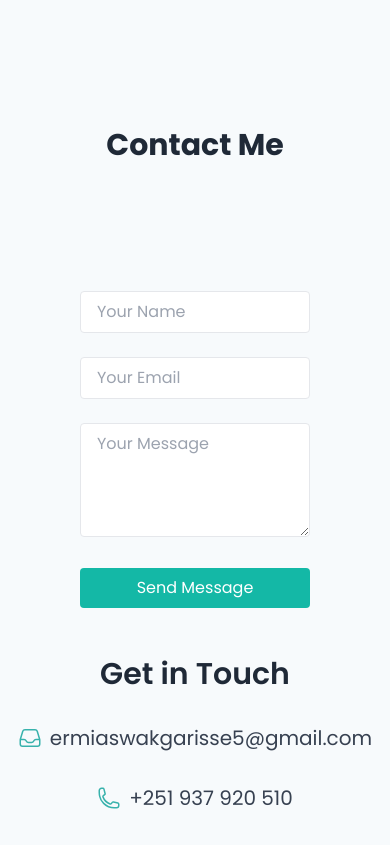
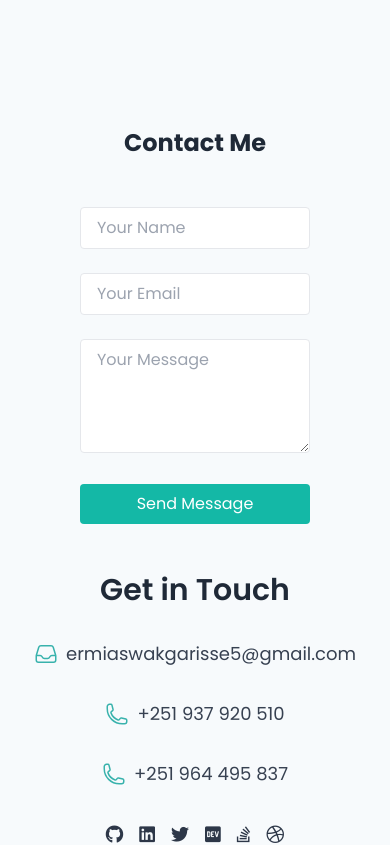
Before and after one commit to ERMIASWAKGARI/portfolio, a React (Vite) app: page / in a window 390 px wide. Shown: the part 7840-8685 px from the top of the page. Built offline with nearby package versions, Linux system fonts and the light colour scheme.

Commit message:
adjusted contact section layout

```diff
--- a/src/sections/Contact.jsx
+++ b/src/sections/Contact.jsx
@@ -55,12 +55,12 @@ export default function Contact() {
       id="contact"
       className="py-20 px-20 bg-tertiary dark:bg-tertiary-dark"
     >
-      <h2 className="text-3xl sm:text-4xl font-bold text-center text-gray-800 dark:text-neutral-white mb-20">
+      <h2 className="text-2xl sm:text-3xl md:text-4xl  font-bold text-center text-gray-800 dark:text-neutral-white mb-8 lg:mb-16">
         Contact Me
       </h2>
       <div className="container mx-auto max-w-6xl flex flex-wrap justify-between items-center">
         {/* Contact Form Section */}
-        <div className="w-full lg:w-1/2 flex items-center justify-center mt-12 lg:mt-0">
+        <div className="w-full lg:w-1/2 flex items-center justify-center mt-4 lg:mt-0">
           {/* <p className="text-xl mb-8 text-gray-700 dark:text-gray-300">
             Have a question or want to collaborate? Feel free to reach out:)
           </p> */}
@@ -120,7 +120,7 @@ export default function Contact() {
               Get in Touch
             </h3>
             <div className="text-lg mb-4">
-              <p className="text-xl mb-8 text-gray-700 dark:text-gray-300 flex gap-2 items-center justify-center">
+              <p className="text-lg sm:text-sm md:text-md lg:text-lg mb-8 text-gray-700 dark:text-gray-300 flex gap-2 items-center justify-center">
                 <strong>
                   <svg
                     xmlns="http://www.w3.org/2000/svg"
@@ -141,7 +141,7 @@ export default function Contact() {
                   ermiaswakgarisse5@gmail.com
                 </a>
               </p>
-              <p className="text-xl mb-8 text-gray-700 flex gap-2 justify-center  items-center dark:text-gray-300">
+              <p className="text-lg sm:text-sm md:text-md lg:text-lg mb-8 text-gray-700 flex gap-2 justify-center  items-center dark:text-gray-300">
                 <strong>
                   <svg
                     xmlns="http://www.w3.org/2000/svg"
@@ -160,7 +160,7 @@ export default function Contact() {
                 </strong>{" "}
                 +251 937 920 510
               </p>
-              <p className="text-xl mb-8 text-gray-700 flex gap-2 justify-center  items-center dark:text-gray-300">
+              <p className="text-lg sm:text-sm md:text-md lg:text-lg mb-8 text-gray-700 flex gap-2 justify-center  items-center dark:text-gray-300">
                 <strong>
                   <svg
                     xmlns="http://www.w3.org/2000/svg"
```
